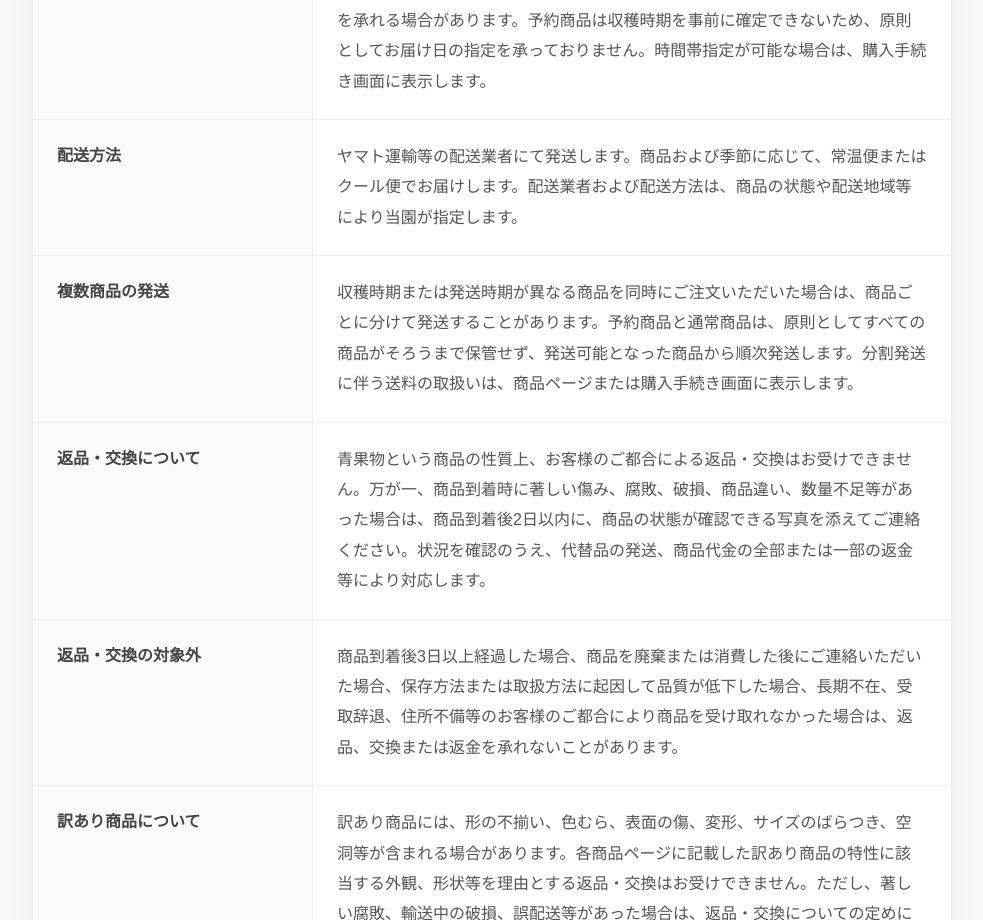
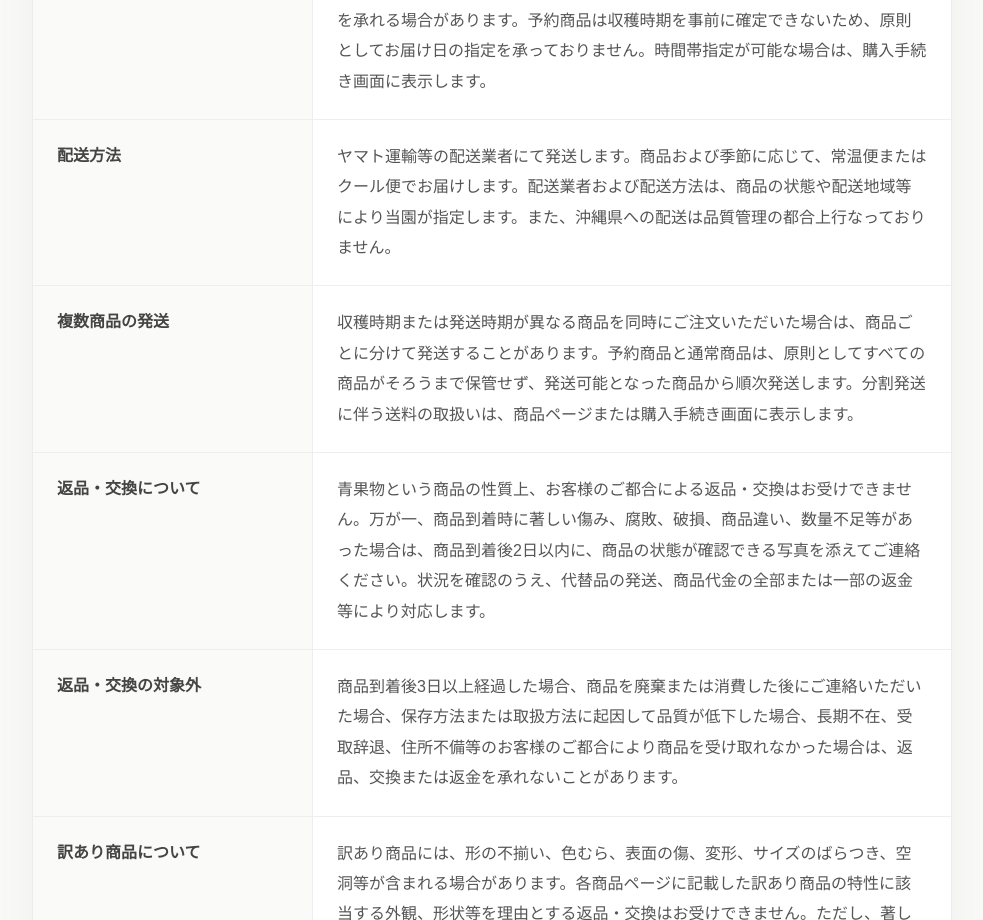
Before and after one commit to mitsubachifruits-coder/mitsubachi-kajuen, a Next.js app: page /legal in a window 1280 px wide. Shown: the part 2200-3120 px from the top of the page, without its empty margins (148-1131 px from the left). Built offline with nearby package versions, Linux system fonts and the light colour scheme; a web font is replaced by a local one.

Commit message:
update site

```diff
--- a/app/legal/page.tsx
+++ b/app/legal/page.tsx
@@ -76,7 +76,7 @@ export default function LegalPage() {
     {
       label: "配送方法",
       value:
-        "ヤマト運輸等の配送業者にて発送します。商品および季節に応じて、常温便またはクール便でお届けします。配送業者および配送方法は、商品の状態や配送地域等により当園が指定します。",
+        "ヤマト運輸等の配送業者にて発送します。商品および季節に応じて、常温便またはクール便でお届けします。配送業者および配送方法は、商品の状態や配送地域等により当園が指定します。また、沖縄県への配送は品質管理の都合上行なっておりません。",
     },
     {
       label: "複数商品の発送",
```
